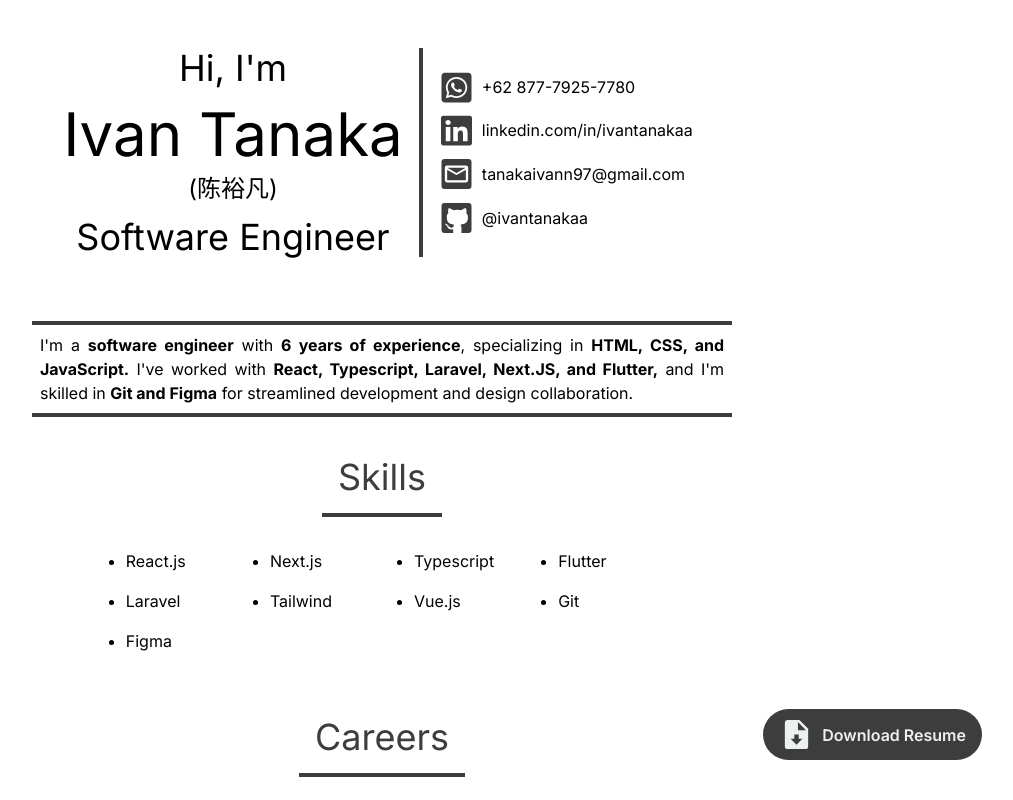
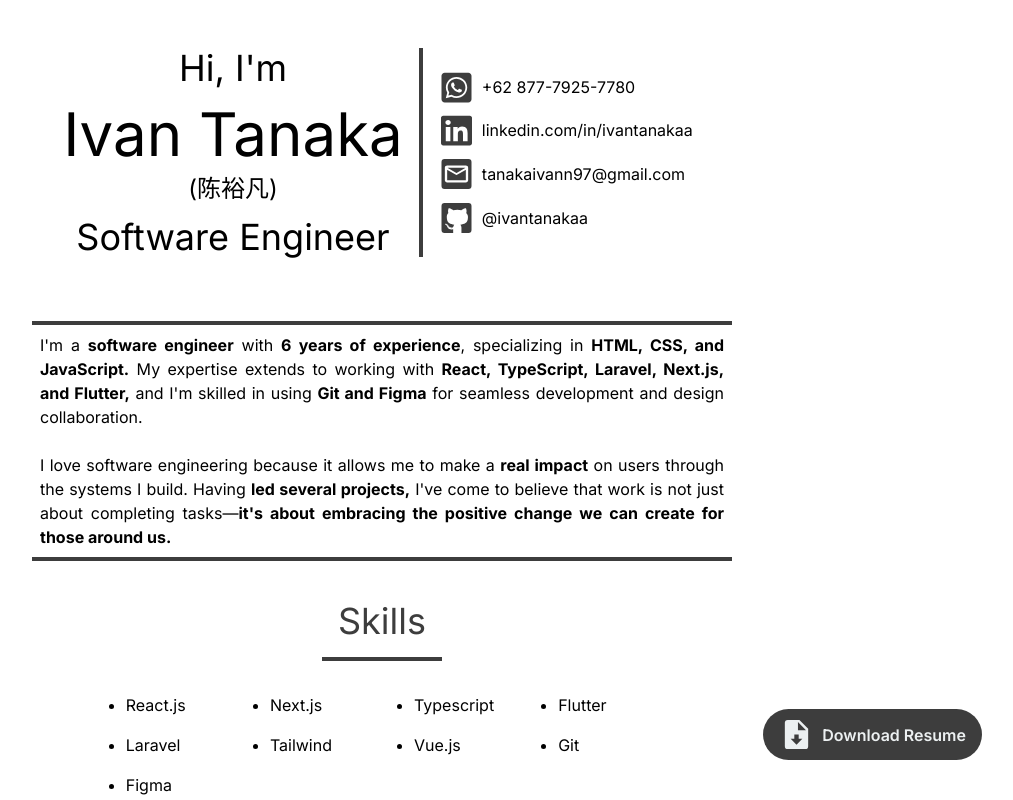
Before and after one commit to ivantanakaa/personal-website, a Next.js app: page / in a window 1280 px wide. Shown: the top 800 px of the page, without its empty margins (258-1271 px from the left). Built offline with nearby package versions, Linux system fonts and the light colour scheme.

Commit message:
feat: add about, changing recommendation style

```diff
--- a/src/app/_modules/About/index.tsx
+++ b/src/app/_modules/About/index.tsx
@@ -4,11 +4,21 @@ export default function About() {
     <section className="flex justify-center my-4 mx-4">
       <div className="text-justify max-w-[700px] border-[#3d3d3d] border-y-4 py-2 px-2">
         I&apos;m a <strong>software engineer</strong> with{" "}
-        <strong>{years_of_experience} years of experience</strong>, specializing in{" "}
-        <strong>HTML, CSS, and JavaScript.</strong> I&apos;ve worked with{" "}
-        <strong>React, Typescript, Laravel, Next.JS, and Flutter,</strong> and I&apos;m
-        skilled in <strong>Git and Figma</strong> for streamlined development and design
-        collaboration.
+        <strong>{years_of_experience} years of experience</strong>, specializing
+        in <strong>HTML, CSS, and JavaScript.</strong> My expertise extends to
+        working with{" "}
+        <strong>React, TypeScript, Laravel, Next.js, and Flutter,</strong> and
+        I&apos;m skilled in using <strong>Git and Figma</strong> for seamless
+        development and design collaboration.
+        <br />
+        <br /> I love software engineering because it allows me to make a{" "}
+        <strong>real impact</strong> on users through the systems I build.
+        Having <strong>led several projects,</strong> I&apos;ve come to believe
+        that work is not just about completing tasks—
+        <strong>
+          it&apos;s about embracing the positive change we can create for those
+          around us.
+        </strong>
       </div>
     </section>
   );
--- a/src/app/_modules/Certificates/index.tsx
+++ b/src/app/_modules/Certificates/index.tsx
@@ -114,7 +114,7 @@ export default function Cerificates() {
           }
           onClick={handleShowAll}
         >
-          Check Certificates
+          See All Certificates
         </Link>
       )}
     </section>
--- a/src/app/_modules/Recommendations/index.tsx
+++ b/src/app/_modules/Recommendations/index.tsx
@@ -4,13 +4,14 @@ export default function Recommendations() {
     return recommendations.map(({ name, title, description }, index) => {
       return (
         <li className="list-none flex items-stretch " key={`honor-${index}`}>
-          <div className="mb-4 mr-4 min-w-[90vw] lg:min-w-[70vw] flex bg-white flex-col items-center justify-center shadow-xl rounded-lg p-8 ">
-            <span className="text-xl font-semibold italic text-center">
+          <div className="mb-4 mr-4 min-w-[90vw] lg:min-w-[30vw] flex bg-white flex-col items-center justify-center shadow-xl rounded-lg p-8 ">
+            <span className="text-md font-semibold italic text-center">
               {name}
             </span>
+            <hr className="w-full mt-2"/>
             <span className="text-xs text-gray-500 italic mt-1">{title}</span>
             <blockquote
-              className="italic text-center mt-5"
+              className="italic text-center mt-5 text-xs"
               dangerouslySetInnerHTML={{ __html: description }}
             />
           </div>
```
